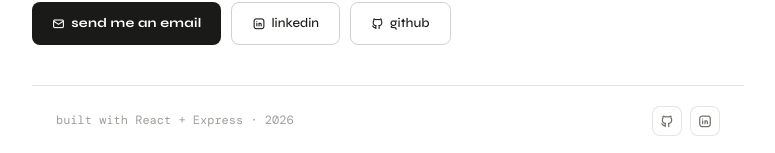
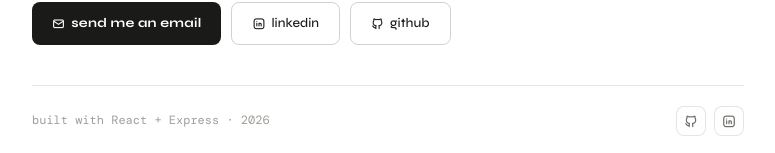
Before and after one commit to EricMerida/Portfolio, a React (Vite) app: page / in a window 1280 px wide. Shown: the part 1787-1940 px from the top of the page, without its empty margins (252-1027 px from the left). Built offline with nearby package versions, Linux system fonts and the light colour scheme; the HTML template or start-up script is replaced by a standard one; a web font is replaced by a local one.

Commit message:
Update Footer.module.css

```diff
--- a/src/components/Footer.module.css
+++ b/src/components/Footer.module.css
@@ -2,7 +2,9 @@
   display: flex;
   justify-content: space-between;
   align-items: center;
-  padding: 1.25rem 1.5rem;
+  padding: 1.25rem 0;
+  flex-wrap: wrap;
+  gap: 8px;
 }
 
 .copy {
```
